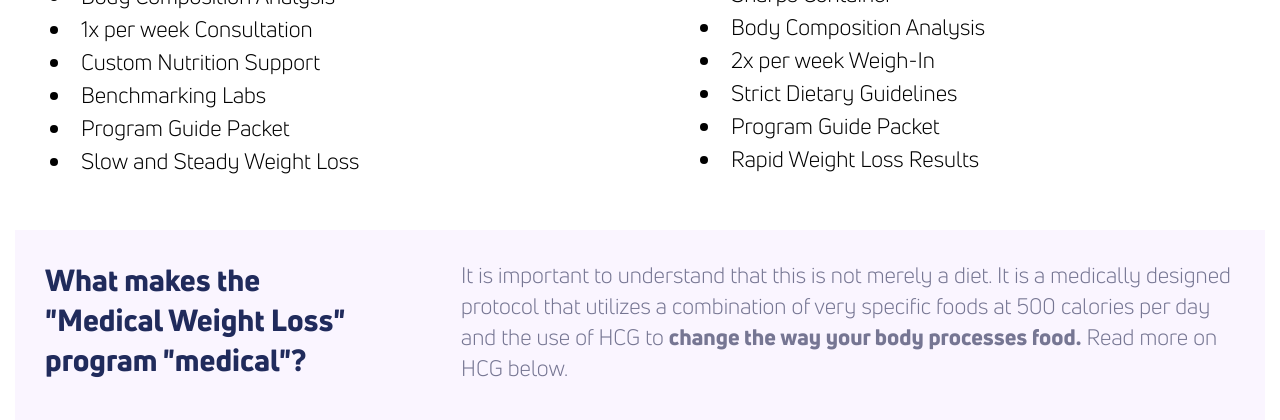
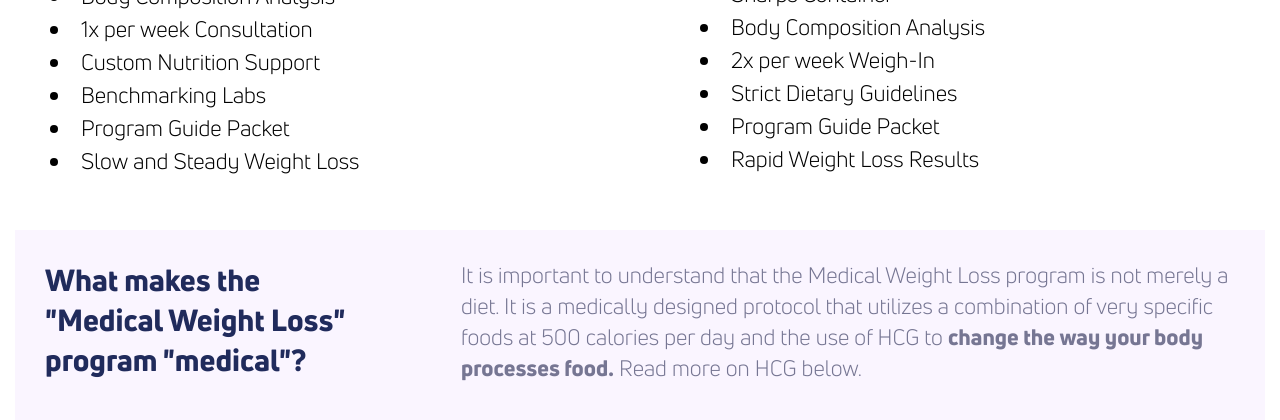
Before and after one commit to theneverwoods/gerstenberg.clinic, a Jekyll site: the page built from services/reflife.html, in a window 1280 px wide and 900 px high, scrolled down 1122 px, cut to the strip 0-461 px from the top of the window. Shown: the top 420 px of the strip. Built offline with Jekyll 4.4.1, drawn with Linux system fonts in a browser that asks for light colours.

Commit message:
Update reflife.html

```diff
--- a/services/reflife.html
+++ b/services/reflife.html
@@ -55,7 +55,7 @@ stylesheet: about
         <h2>What makes the<br>"Medical Weight Loss" program "medical"?</h2>
 	</div>
 	<div class="two-thirds">
-		<p>It is important to understand that this is not merely a diet. It is a medically designed protocol that utilizes a combination of very specific foods at 500 calories per day and the use of HCG to <b>change the way your body processes food.</b> Read more on HCG below.</p>
+		<p>It is important to understand that the Medical Weight Loss program is not merely a diet. It is a medically designed protocol that utilizes a combination of very specific foods at 500 calories per day and the use of HCG to <b>change the way your body processes food.</b> Read more on HCG below.</p>
 	</div>
 </div>
 
```
